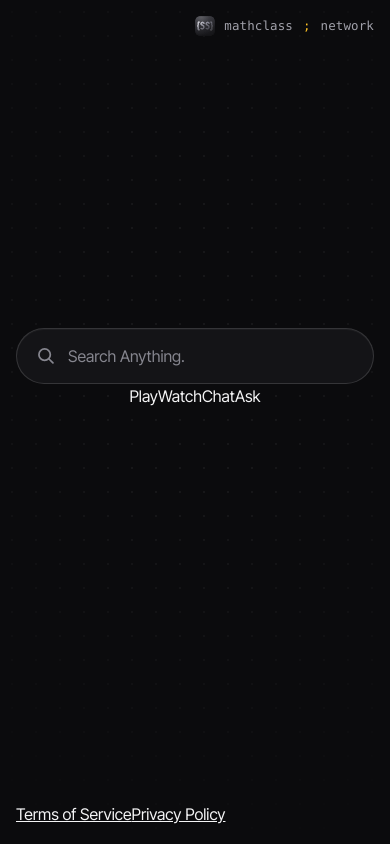
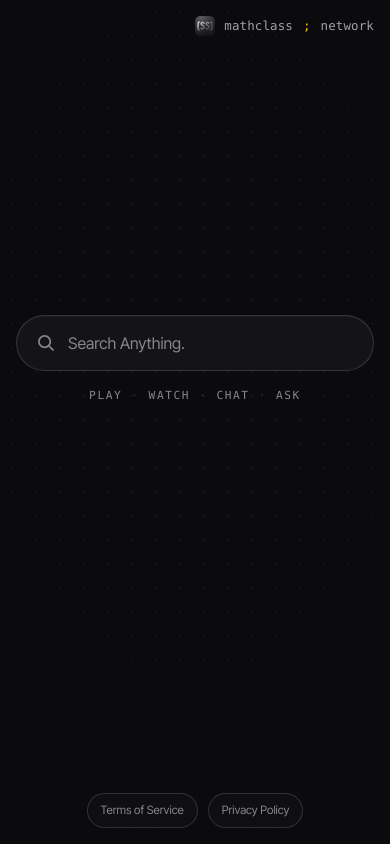
Before and after one commit to NOTAM-bobk/Math_class-network-Home, a React (Vite) app: page / in a window 390 px wide. Built offline with nearby package versions, Linux system fonts and the light colour scheme.

Commit message:
Attach the results dropdown and style the legal buttons
Drop the gap between the search bar and its results, and lay out the bottom
Terms and Privacy pills plus the Play, Watch, Chat, Ask line.

🤖 Generated with Codebuff
Co-Authored-By: Codebuff <noreply@codebuff.com>

```diff
--- a/src/launcher.css
+++ b/src/launcher.css
@@ -68,7 +68,7 @@
   align-items: center;
   justify-content: center;
   min-height: 0;
-  padding-bottom: clamp(56px, 15vh, 150px);
+  padding-bottom: clamp(40px, 11vh, 120px);
 }
 
 .start-search {
@@ -148,7 +148,7 @@
 /* ---------- results dropdown ---------- */
 .search-drop {
   position: absolute;
-  top: calc(100% + 12px);
+  top: 100%;
   right: 0;
   left: 0;
   z-index: 40;
@@ -157,7 +157,8 @@
   overscroll-behavior: contain;
   padding: 8px;
   border: 1px solid var(--line-strong);
-  border-radius: 22px;
+  border-top-color: rgba(255, 255, 255, 0.09);
+  border-radius: 8px 8px 22px 22px;
   background: #0d0d10;
   box-shadow:
     inset 0 1px 0 rgba(255, 255, 255, 0.04),
@@ -398,3 +399,74 @@
     max-height: 62vh;
   }
 }
+
+/* ---------- what the search covers ---------- */
+.start-kinds {
+  display: flex;
+  flex-wrap: wrap;
+  justify-content: center;
+  gap: 0;
+  margin: 20px 0 0;
+  color: var(--ink-3);
+  font-family: ui-monospace, SFMono-Regular, Menlo, monospace;
+  font-size: 0.76rem;
+  letter-spacing: 0.18em;
+  text-transform: uppercase;
+}
+
+.start-kinds span + span::before {
+  content: "·";
+  margin: 0 13px;
+  color: var(--line-strong);
+}
+
+/* ---------- legal buttons ---------- */
+.start-legal {
+  display: flex;
+  flex: 0 0 auto;
+  flex-wrap: wrap;
+  justify-content: center;
+  gap: 10px;
+  padding-top: 8px;
+}
+
+.start-legal-link {
+  display: inline-flex;
+  align-items: center;
+  padding: 8px 16px 9px;
+  border: 1px solid var(--line-strong);
+  border-radius: 999px;
+  background: rgba(255, 255, 255, 0.02);
+  color: var(--ink-3);
+  font-size: 0.76rem;
+  text-decoration: none;
+  transition: border-color 0.14s ease, color 0.14s ease, background-color 0.14s ease;
+}
+
+.start-legal-link:hover {
+  border-color: var(--accent-line);
+  background: var(--accent-soft);
+  color: var(--accent);
+}
+
+.start-legal-link:focus-visible {
+  outline: 2px solid var(--accent-line);
+  outline-offset: 2px;
+}
+
+@media (max-width: 620px) {
+  .start-kinds {
+    margin-top: 16px;
+    font-size: 0.7rem;
+    letter-spacing: 0.14em;
+  }
+
+  .start-kinds span + span::before {
+    margin: 0 9px;
+  }
+
+  .start-legal-link {
+    padding: 7px 13px 8px;
+    font-size: 0.72rem;
+  }
+}
```
